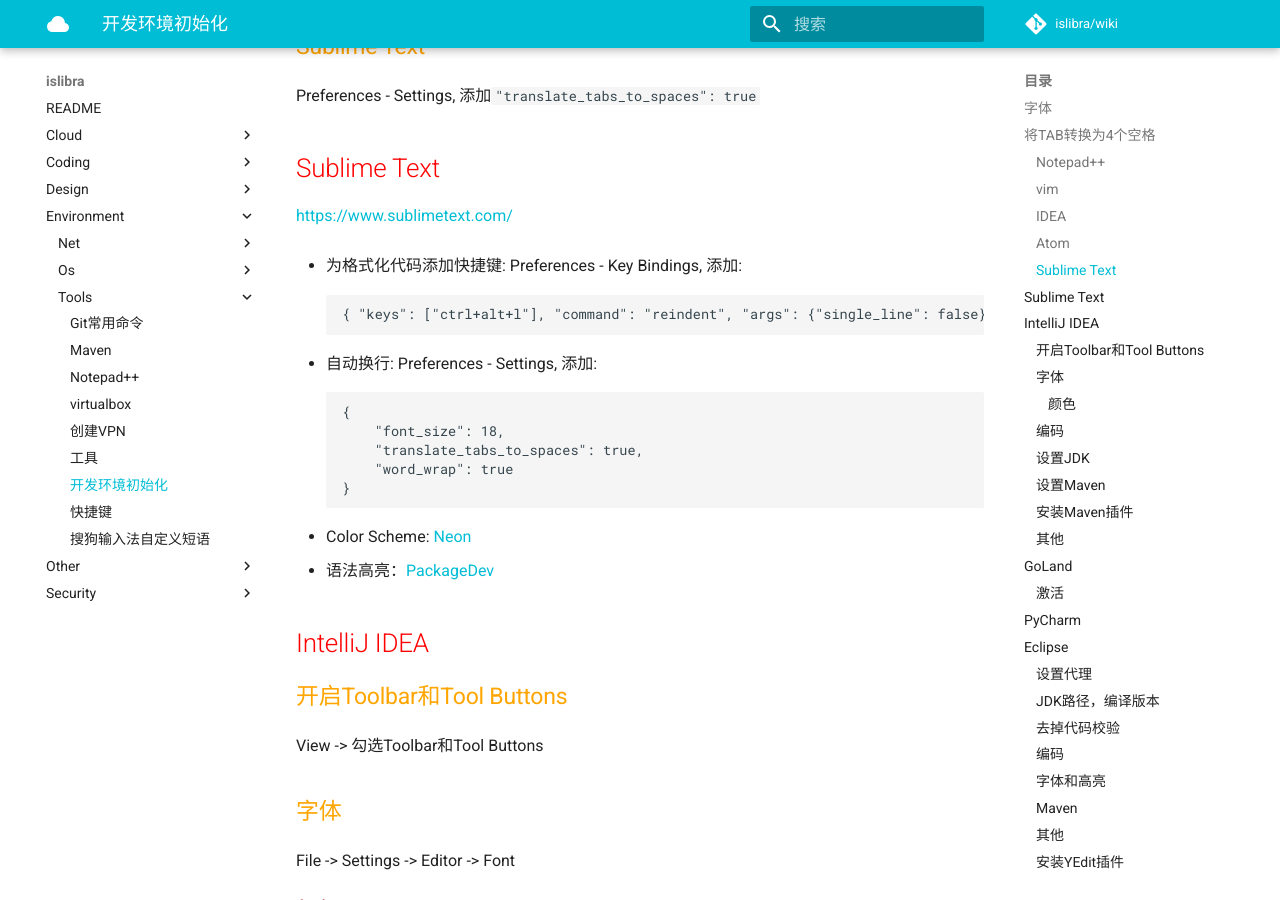
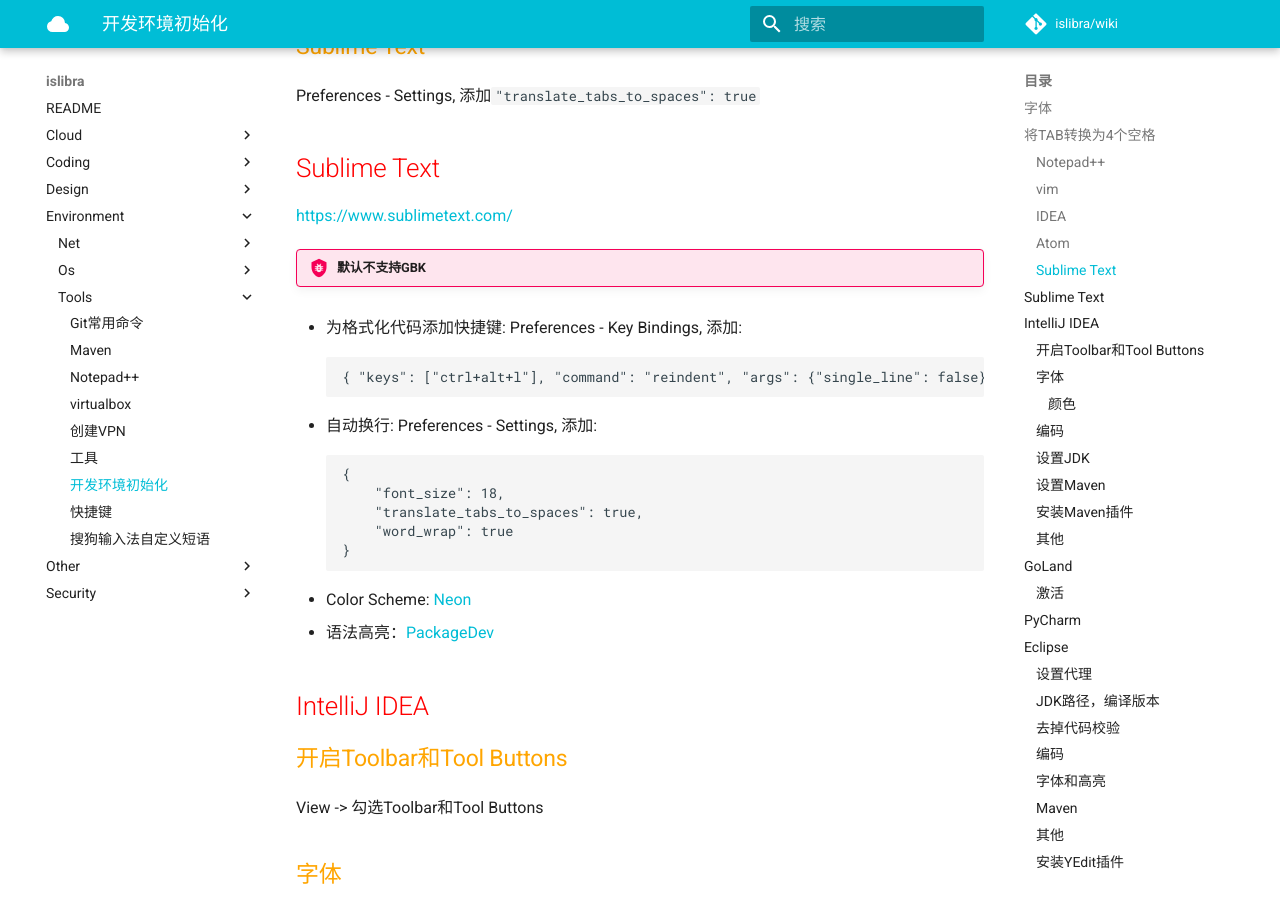
Before and after one commit to islibra/wiki, an MkDocs documentation site: the page built from docs/environment/tools/开发环境初始化.md, in a window 1280 px wide and 900 px high, scrolled down 1343 px. Built offline with MkDocs 1.6.1 and Material for MkDocs 9.7.7, drawn with Linux system fonts in a browser that asks for light colours; comment, search, counter and statistics services are not loaded.

Commit message:
Update 开发环境初始化.md

```diff
--- a/docs/environment/tools/开发环境初始化.md
+++ b/docs/environment/tools/开发环境初始化.md
@@ -55,6 +55,8 @@ Preferences - Settings, 添加`"translate_tabs_to_spaces": true`
 ## Sublime Text
 
 <https://www.sublimetext.com/>
+
+!!! bug "默认不支持GBK"
 
 - 为格式化代码添加快捷键: Preferences - Key Bindings, 添加:
 
```
